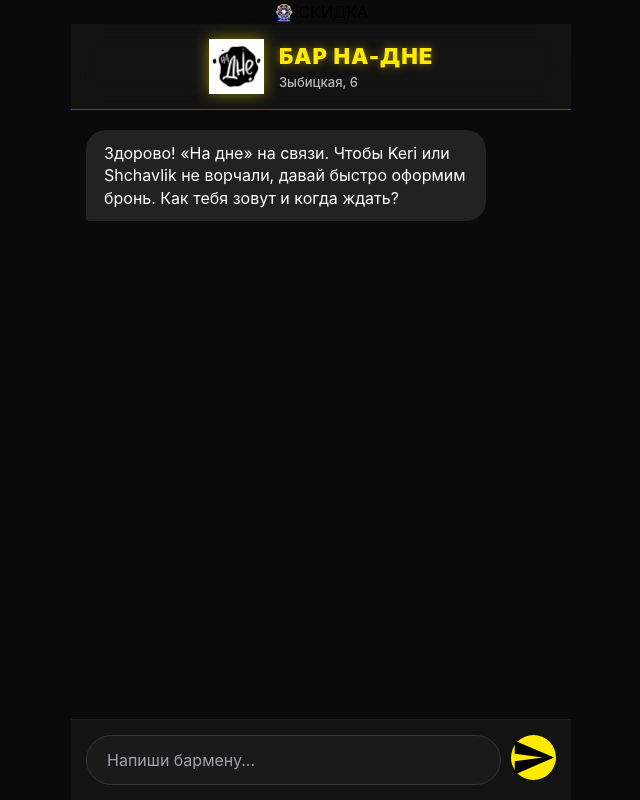
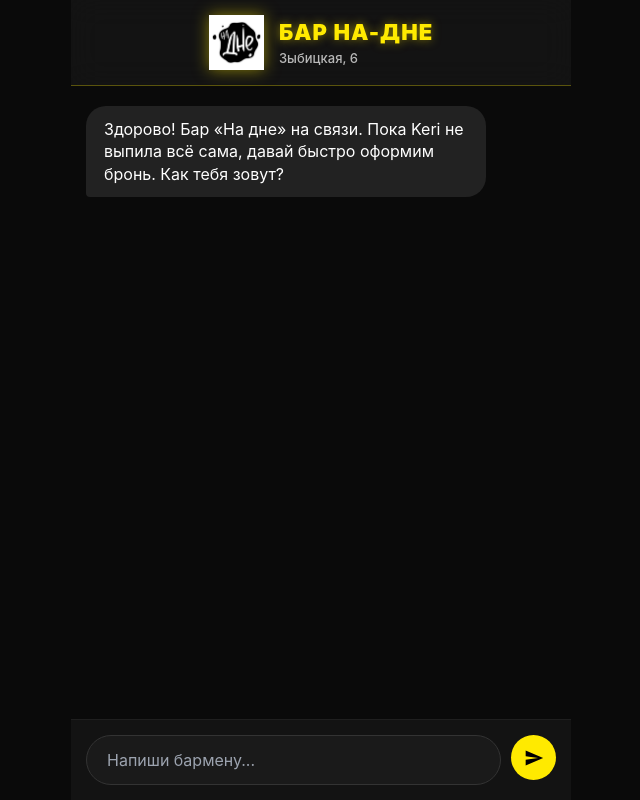
Before and after one commit to Vazhniy/Booking_bar-na-dne, a React (Vite) app in the folder frontend/: page / in a window 1280 px wide. Shown: the whole page, without its empty margins (319-959 px from the left). Built offline with nearby package versions, Linux system fonts and the light colour scheme.

Commit message:
Update App.jsx

```diff
--- a/frontend/src/App.jsx
+++ b/frontend/src/App.jsx
@@ -6,7 +6,7 @@
 
 function App() {
   const [messages, setMessages] = useState([
-    { role: 'bot', text: 'Здорово! «На дне» на связи. Чтобы Keri или Shchavlik не ворчали, давай быстро оформим бронь. Как тебя зовут и когда ждать?' }
+    { role: 'bot', text: 'Здорово! Бар «На дне» на связи. Пока Keri не выпила всё сама, давай быстро оформим бронь. Как тебя зовут?' }
   ]);
   const [input, setInput] = useState('');
   const [loading, setLoading] = useState(false);
@@ -30,7 +30,7 @@
       });
       setMessages(prev => [...prev, { role: 'bot', text: response.data.text }]);
     } catch (error) {
-      setMessages(prev => [...prev, { role: 'bot', text: 'Ошибка сети. Бармен пошел проверять инфузии.' }]);
+      setMessages(prev => [...prev, { role: 'bot', text: 'Ошибка сети. Бармен проверяет запасы Shchavlik.' }]);
     } finally {
       setLoading(false);
     }
@@ -38,11 +38,9 @@
 
   return (
     <div className="app-container">
-      <button className="wheel-btn">🎡 СКИДКА</button>
-
       <header className="header">
         <div className="header-content">
-          <img src="/logo.png" alt="Лого" className="logo" />
+          <img src="/logo.png" alt="Логотип" className="logo" />
           <div className="header-text">
             <h1 className="bar-title">Бар На-дне</h1>
             <p className="bar-address">Зыбицкая, 6</p>
@@ -69,7 +67,9 @@
           placeholder="Напиши бармену..."
         />
         <button className="send-btn" onClick={handleSend}>
-          <svg viewBox="0 0 24 24"><path d="M2.01 21L23 12 2.01 3 2 10l15 2-15 2z"/></svg>
+          <svg viewBox="0 0 24 24" width="20" height="20">
+            <path d="M2.01 21L23 12 2.01 3 2 10l15 2-15 2z" fill="black"/>
+          </svg>
         </button>
       </div>
     </div>
```
